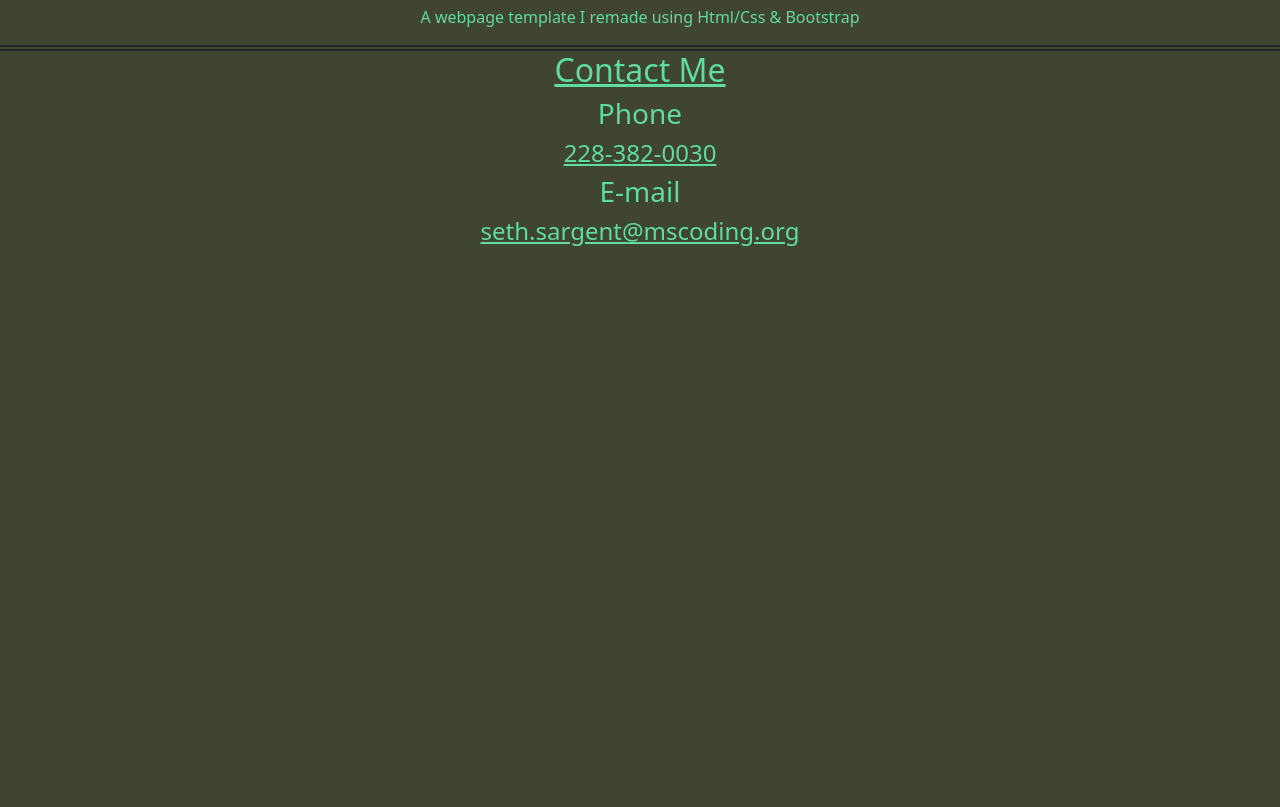
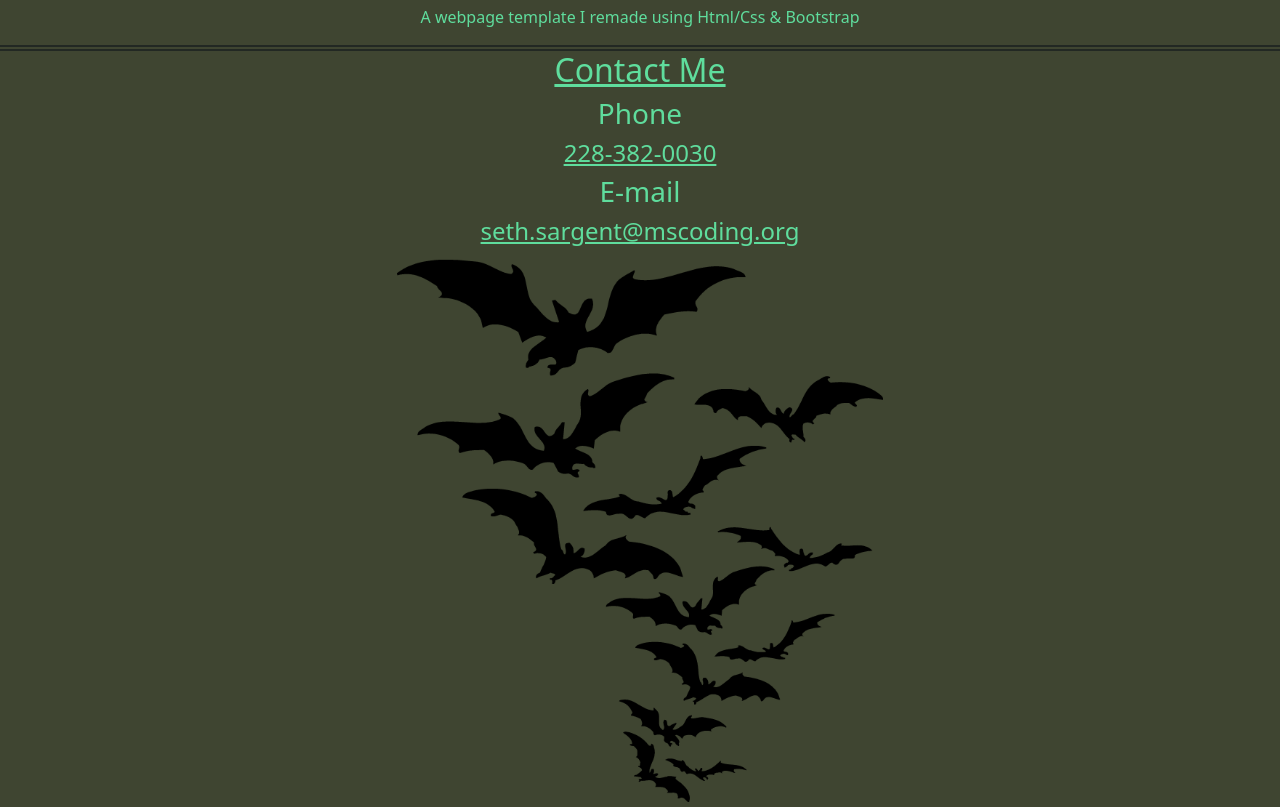
Before and after one commit to xsethsargentx/Personal-Portfolio, a plain HTML site: page index.html in a window 1280 px wide. Shown: the part 2183-2990 px from the top of the page. Before the commit the page ends 2437 px from the top, so only its background shows below. Drawn offline with Linux system fonts and the light colour scheme; a web font is replaced by a local one.

Commit message:
Finishing Touches
Added a beautiful PNG of bats to my 'Contact Me' section

```diff
--- a/css/style.css
+++ b/css/style.css
@@ -141,3 +141,15 @@ nav button {
   align-items: center;
   text-decoration: underline;
 }
+
+.batsImg {
+  display: flex;
+  justify-content: center;
+  align-items: center;
+  padding-top: 5px;
+  padding-bottom: 5px;
+}
+
+.batsImg img {
+  width: 38%;
+}
--- a/index.html
+++ b/index.html
@@ -75,6 +75,9 @@
             <h4>228-382-0030</h4>
             <h3>E-mail</h3>
             <h4>seth.sargent@mscoding.org</h4>
+            <div class="batsImg">
+                <img src="./images/batsImg.png" alt="">
+            </div>
         </div>
     </main>
 </body>
```
Also changed, not shown: images/batsImg.png (added).
